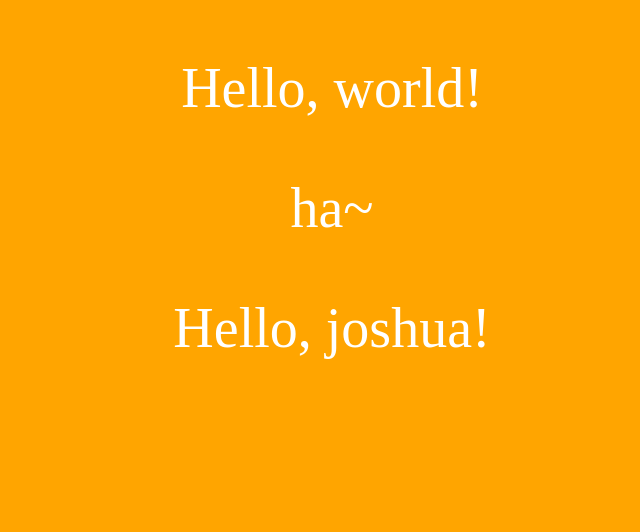
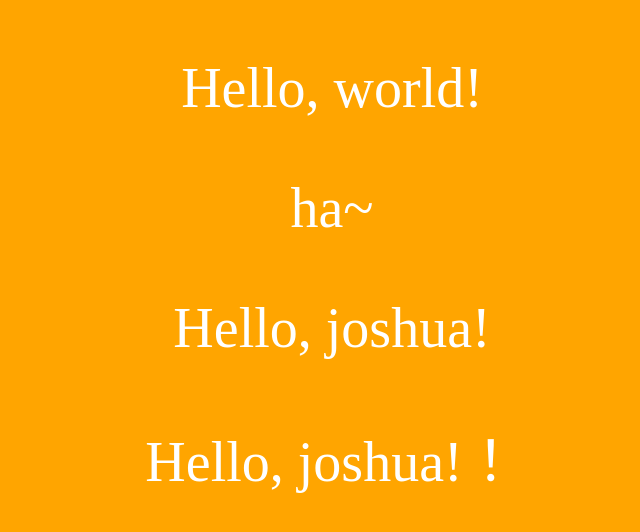
Before and after one commit to RainKolwa/creamy, a plain HTML site: page index.html in a window 1280 px wide. Shown: the whole page, without its empty margins (308-948 px from the left). Drawn offline with Linux system fonts and the light colour scheme.

Commit message:
joshua!!

```diff
--- a/index.html
+++ b/index.html
@@ -9,5 +9,6 @@
     <p>Hello, world!</p>
     <p>ha~</p>
     <p>Hello, joshua!</p>
+    <p>Hello, joshua!！</p>
   </body>
 </html>
```
